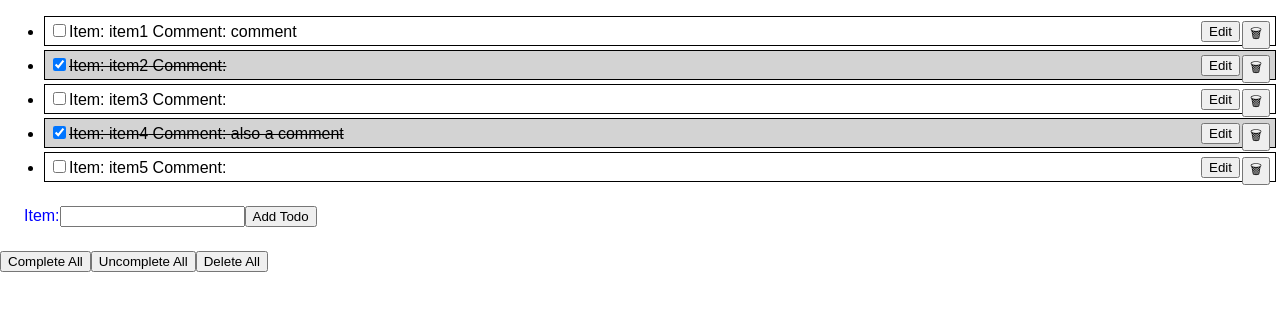
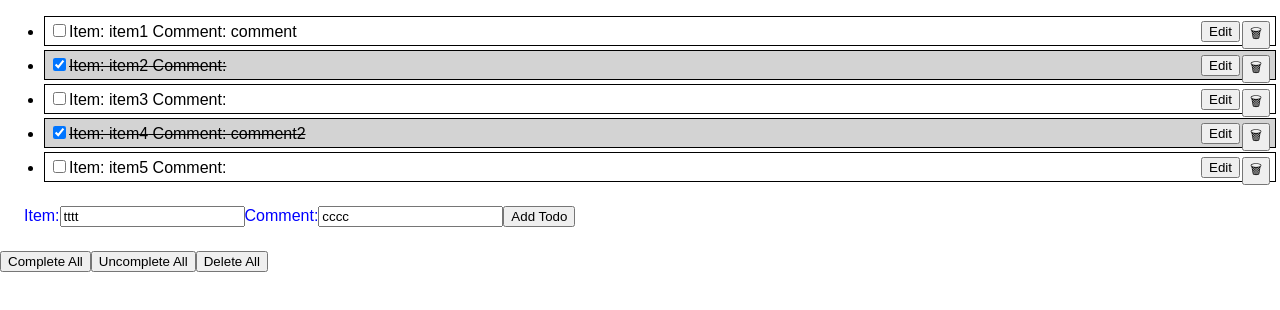
Before and after one commit to jakefishbain/todo-js, a React (Create React App) app: page / in a window 1280 px wide. Shown: the top 310 px of the page. Built offline with nearby package versions, Linux system fonts and the light colour scheme.

Commit message:
remove form input, add text and comment field, pass new info to event handler, crete new item with inputS

```diff
--- a/src/App.js
+++ b/src/App.js
@@ -36,7 +36,6 @@ const toggleEdit = (id, items) => {
     if(item.id === id){
       item.isEditing = !item.isEditing
     }
-    console.log(item.isEditing)
     return item
   }
   return items.map(switchEditing)
@@ -65,10 +64,11 @@ class App extends Component {
         {text: 'item1', id: 0, completed: false, comment: 'comment', isEditing: false},
         {text: 'item2', id: 1, completed: true, comment: '', isEditing: false},
         {text: 'item3', id: 2, completed: false, comment: '', isEditing: false},
-        {text: 'item4', id: 3, completed: true, comment: 'also a comment', isEditing: false},
+        {text: 'item4', id: 3, completed: true, comment: 'comment2', isEditing: false},
         {text: 'item5', id: 4, completed: false, comment: '', isEditing: false}
       ],
-      formInput: ''
+      formText: 'tttt',
+      formComment: 'cccc'
     }
   }
   handleDelete(id) {
@@ -80,11 +80,11 @@ class App extends Component {
   }
 
   handleAdding(item){
-    this.setState({todoItems: this.state.todoItems.concat([item]), formInput: ''})
+    this.setState({todoItems: this.state.todoItems.concat([item]),formText: '', formComment: ''})
   }
 
-  handleChangeInput(text){
-    this.setState({formInput: text})
+  handleChangeInput(text, field){
+    this.setState({[field]: text})
   }
 
   handleCommentChange(id, text){
@@ -92,12 +92,10 @@ class App extends Component {
   }
 
   handleCompleteAll(items){
-    // this.setState({todoItems: this.state.todoItems.map(markCompleted)})
     this.setState({todoItems: this.state.todoItems.map(item => toggleComplete(true, item))})
   }
 
   handleUncompleteAll(items){
-    // this.setState({todoItems: this.state.todoItems.map(markIncomplete)})
     this.setState({todoItems: this.state.todoItems.map(item => toggleComplete(false, item))})
   }
 
@@ -123,7 +121,7 @@ class App extends Component {
               ))
           }
         </ul>
-        <TodoForm onAddItem={this.handleAdding.bind(this)} formInput={this.state.formInput} onChangeInput={this.handleChangeInput.bind(this)}/>
+        <TodoForm onAddItem={this.handleAdding.bind(this)} formText={this.state.formText} formComment={this.state.formComment} onChangeInput={this.handleChangeInput.bind(this)}/>
         <TodoActions items={this.state.todoItems} onCompleteAll={this.handleCompleteAll.bind(this)} onUncompleteAll={this.handleUncompleteAll.bind(this)} onDeleteAll={this.handleDeleteAll.bind(this)}/>
       </div>
       );
--- a/src/TodoForm.js
+++ b/src/TodoForm.js
@@ -4,11 +4,13 @@ var uuid = require('node-uuid');
 class TodoForm extends Component {
 	handleSubmit(event){
 		event.preventDefault()
-		this.props.onAddItem({text: this.props.formInput, id: uuid.v4(), completed: false})
+		console.log(this.props.formText)
+		console.log(this.props.formComment)
+		this.props.onAddItem({text: this.props.formText, comment: this.props.formComment, id: uuid.v4(), completed: false})
 	}
 
-	handleChange(event){
-		this.props.onChangeInput(event.target.value)
+	handleChange(field, event){
+		this.props.onChangeInput(event.target.value, field)
 	}
 
 	render() {
@@ -17,7 +19,9 @@ class TodoForm extends Component {
 			  <form onSubmit={this.handleSubmit.bind(this)} className='todoForm'>
 			    <label>
 			      Item:
-			      <input onChange={this.handleChange.bind(this)} type="text" name="item" value={this.props.formInput}/>
+			      <input onChange={this.handleChange.bind(this, 'formText')} type="text" name="text" value={this.props.formText}/>
+			      Comment:
+			      <input onChange={this.handleChange.bind(this, 'formComment')} type="text" name="comment" value={this.props.formComment}/>
 			    </label>
 			    <input type="submit" value="Add Todo"/>
 			  </form>
```
